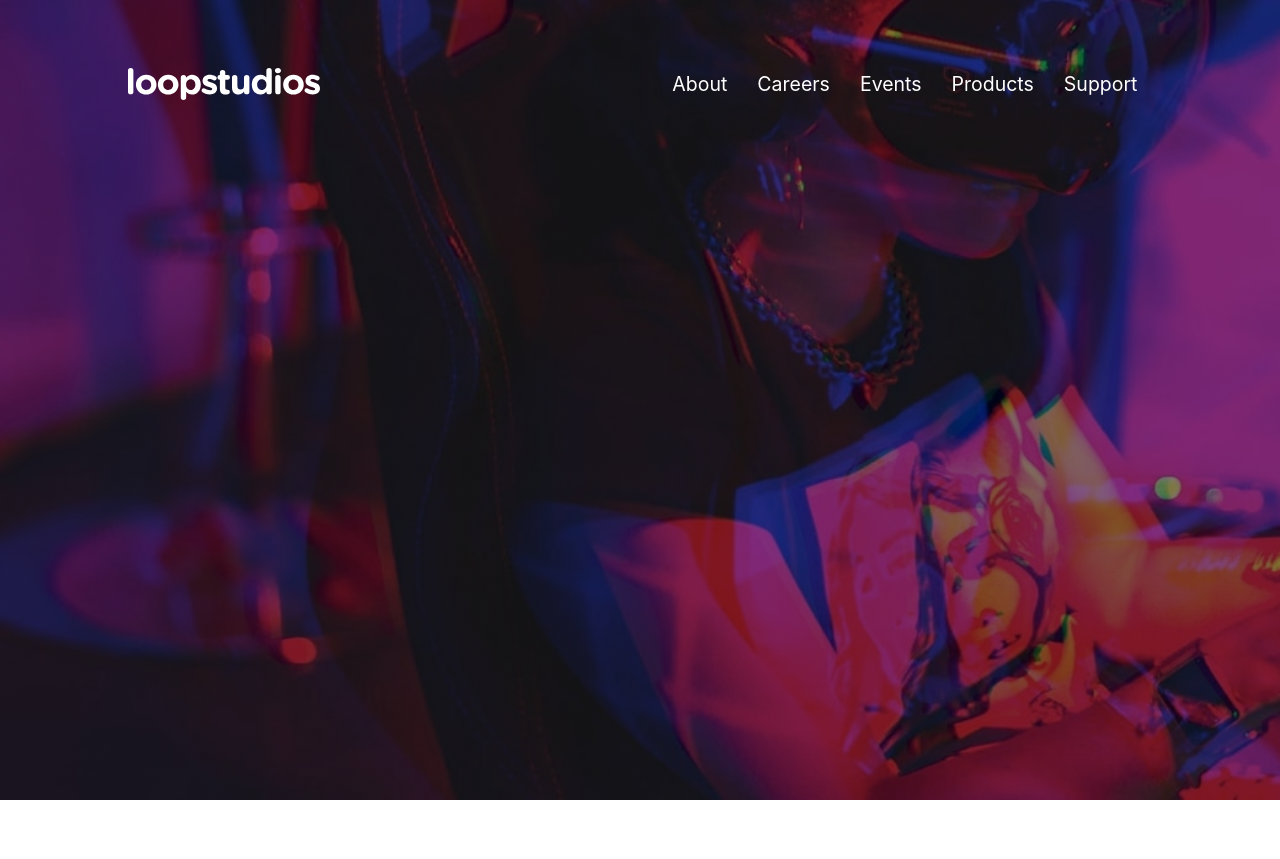
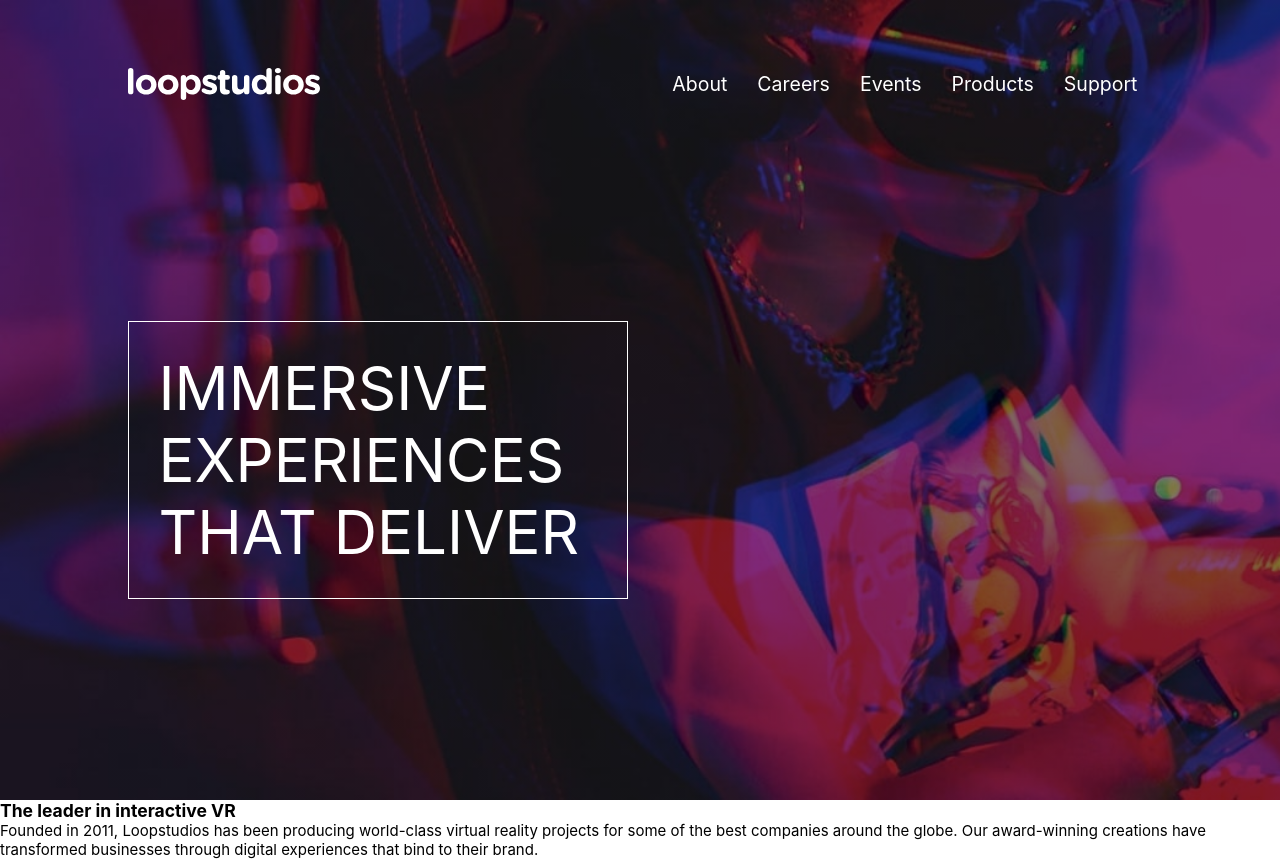
Before and after one commit to FelipeSD/loopstudios-landing-page, a React (Create React App) app: page / in a window 1280 px wide. Before the commit the page ends 800 px from the top, so only its background shows below. Built offline with nearby package versions, Linux system fonts and the light colour scheme.

Commit message:
primeiro banner e navbar finalizado

```diff
--- a/src/components/Navbar/index.js
+++ b/src/components/Navbar/index.js
@@ -1,15 +1,25 @@
-import React from 'react';
+import React, {useState} from 'react';
 import './navbar.scss';
 import logo from '../../assets/images/logo.svg';
 import hamburger from '../../assets/images/icon-hamburger.svg';
+import close from '../../assets/images/icon-close.svg';
 
 const Navbar = () => {
+    const [isOpen, setIsOpen] = useState(false);
+
     return (
-        <nav className="navContainer">
+        <nav className={
+            `navContainer ${isOpen ? "open-menu" : ""}`
+        }>
             <img src={logo} alt="loopstudios logo" />
-            <button type="button" className="hamburgerButton">
-                <img src={hamburger} alt="hamburger" />
+            <button type="button" className="hamburgerButton" onClick={()=>setIsOpen(!isOpen)}>
+                {isOpen
+                    ? <img src={close} alt="close" />
+                    : <img src={hamburger} alt="hamburger" />
+                }
+
             </button>
+
             <ul>
                 <li>
                     <a href="#">About</a>
--- a/src/components/Navbar/navbar.scss
+++ b/src/components/Navbar/navbar.scss
@@ -3,6 +3,9 @@
 nav.navContainer{
   display: flex;
   justify-content: space-between;
+  position: absolute;
+  width: 100%;
+  padding: $desktop_mainSpaceY $desktop_mainSpaceX;
 
   color: $hslWhite;
 
@@ -43,27 +46,63 @@ nav.navContainer{
 
 @media (max-width: $mobileBreakpoint) {
   nav.navContainer {
-    display: inherit;
-    position: relative;
+    display: block;
+    position: absolute;
     width: 100%;
+
+    padding: $mobile_mainSpaceY $mobile_mainSpaceX;
 
     & .hamburgerButton {
       display: inline;
       position: absolute;
-      right: 0;
+      right: $mobile_mainSpaceX;
     }
 
-    & ul{
-      display: unset;
+    & ul {
+      display: none;
       text-transform: uppercase;
 
       & li {
         padding: 0;
 
-        &:hover:after{
+        & a {
+          display: block;
+          width: 100%;
+        }
+
+        &:hover:after {
           content: unset;
         }
       }
     }
   }
+
+  nav.navContainer.open-menu {
+    position: absolute;
+    top: 0;
+    right: 0;
+    left: 0;
+
+    padding: $mobile_mainSpaceY $mobile_mainSpaceX;
+
+    min-height: 100vh;
+    width: 100%;
+
+    background: $hslBlack;
+
+    & .hamburgerButton {
+      right: $mobile_mainSpaceX;
+    }
+
+    & ul {
+      display: flex;
+      flex-direction: column;
+      justify-content: center;
+      margin-top: 8rem;
+
+      & li{
+        margin-bottom: 1rem;
+      }
+    }
+  }
 }
--- a/src/pages/Home/home.scss
+++ b/src/pages/Home/home.scss
@@ -2,19 +2,38 @@
 
 .mainHome{
   display: flex;
+  flex-direction: column;
+  position: relative;
+
+  min-height: 100vh;
 
   & .homeContainer{
+    display: flex;
+    align-items: center;
+
+    width: 100%;
     min-height: 100vh;
-    width: 100%;
 
     padding: $desktop_mainSpaceY $desktop_mainSpaceX;
 
-    background-image:
-      linear-gradient(rgba(0,0,0,0.5), rgba(0,0,0,0.5)),
-      url("../../assets/images/desktop/image-hero.jpg");
-
     background-repeat: no-repeat;
     background-size: cover;
+    background-image:
+            linear-gradient(rgba(0,0,0,0.5), rgba(0,0,0,0.5)),
+            url("../../assets/images/desktop/image-hero.jpg");
+
+    & > p{
+      color: $hslWhite;
+      border: 1px solid $hslWhite;
+
+      margin-top: 8rem;
+
+      padding: 2rem;
+      width: 500px;
+
+      font-size: 4rem;
+      text-transform: uppercase;
+    }
   }
 }
 
@@ -23,14 +42,17 @@
     display: flex;
 
     & .homeContainer {
+      min-height: 100vh;
       padding: $mobile_mainSpaceY $mobile_mainSpaceX;
+
       background-image:
-        linear-gradient(rgba(0, 0, 0, 0.2), rgba(0, 0, 0, 0.2)),
-        url("../../assets/images/mobile/image-hero.jpg");
-    }
+              linear-gradient(rgba(0, 0, 0, 0.2), rgba(0, 0, 0, 0.2)),
+              url("../../assets/images/mobile/image-hero.jpg");
 
-    & .homeContainer.open-menu {
-      background: $hslBlack;
+      & > p {
+        width: unset;
+        font-size: 2.8rem;
+      }
     }
   }
 }
--- a/src/pages/Home/index.js
+++ b/src/pages/Home/index.js
@@ -5,9 +5,27 @@ import Navbar from "../../components/Navbar";
 const Home = () => {
     return (
         <main className="mainHome">
-            <div className="homeContainer .open-menu">
-                <Navbar />
-            </div>
+            <Navbar />
+            <section className="homeContainer">
+                <p>
+                    Immersive experiences that deliver
+                </p>
+            </section>
+            <section>
+                <div>
+                    <h3>
+                        The leader in interactive VR
+                    </h3>
+                </div>
+                <div>
+                    <p>
+                        Founded in 2011, Loopstudios has been producing world-class virtual reality
+                        projects for some of the best companies around the globe. Our award-winning
+                        creations have transformed businesses through digital experiences that bind
+                        to their brand.
+                    </p>
+                </div>
+            </section>
         </main>
     )
 }
--- a/src/styles/variables.scss
+++ b/src/styles/variables.scss
@@ -12,4 +12,4 @@ $mobile_mainSpaceX: 2rem;
 $mobile_mainSpaceY: 4rem;
 
 // breakpoints
-$mobileBreakpoint: 500px
+$mobileBreakpoint: 787px
```
